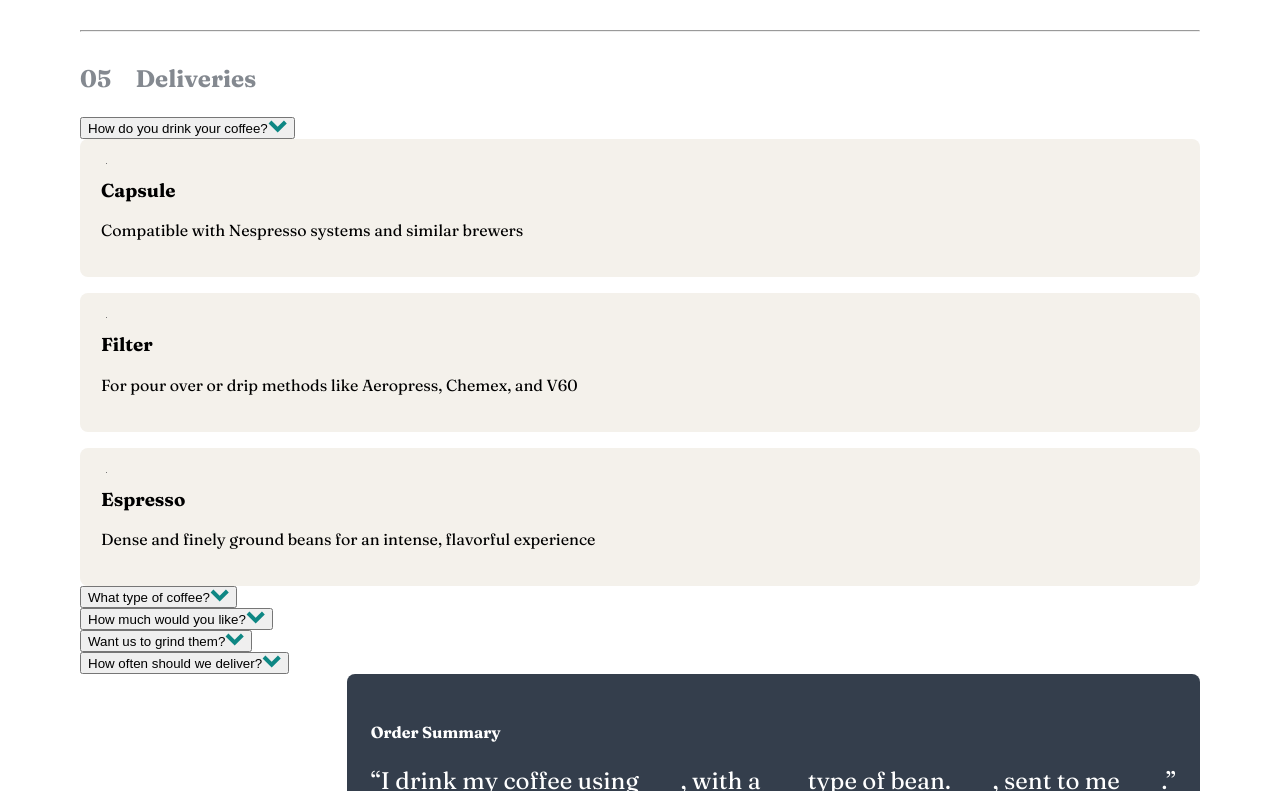
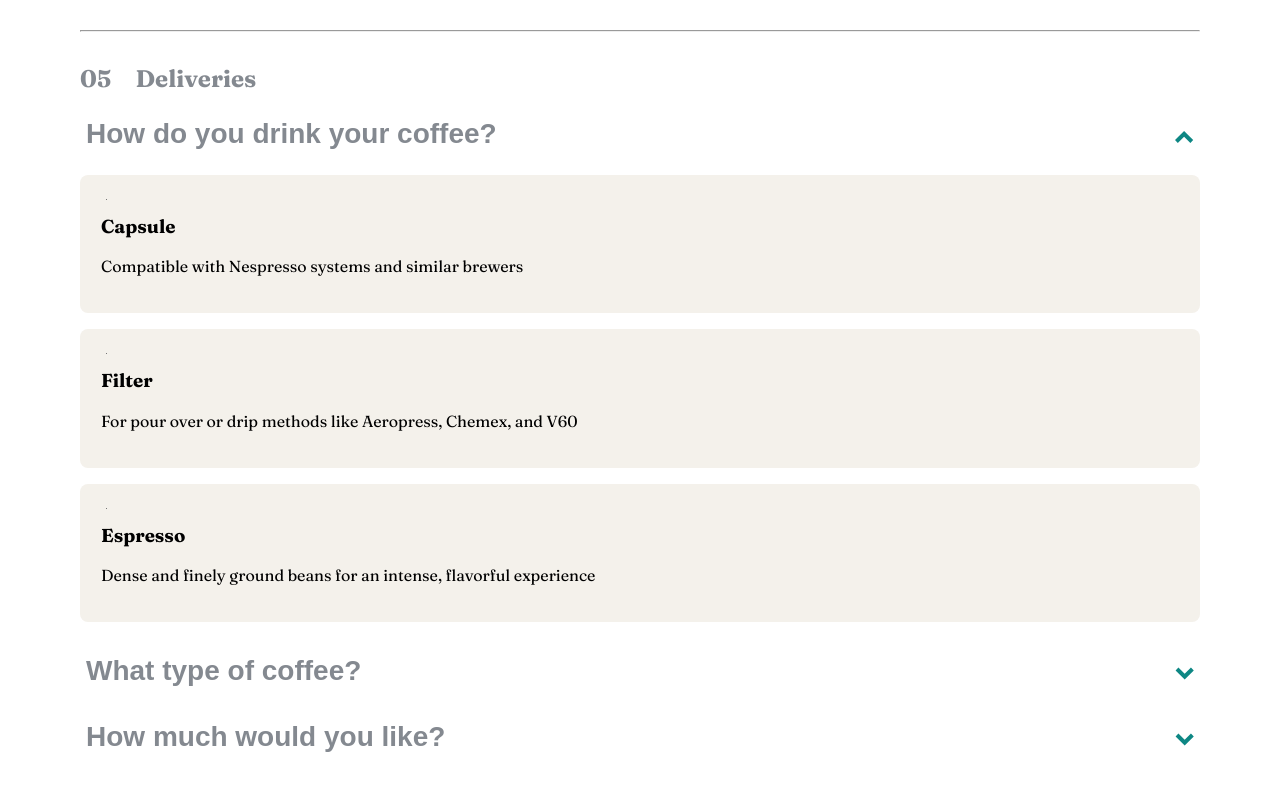
Before and after one commit to maha404/coffeeroasters-subscription-site, a React (Vite) app in the folder coffee-subscription-site/: page /subscribe in a window 1280 px wide. Shown: the part 1349-2140 px from the top of the page. Built offline with nearby package versions, Linux system fonts and the light colour scheme.

Commit message:
Add QuestionToggle component styles and update SubscribePage layout for enhanced user interaction

```diff
--- a/coffee-subscription-site/src/App.css
+++ b/coffee-subscription-site/src/App.css
@@ -857,3 +857,28 @@ header {
     flex-direction: column;
     gap: 16px;
 }
+
+.question-toggle {
+    display: flex;
+    flex-direction: column;
+    gap: 24px;
+    width: 100%;
+}
+
+.question-toggle-button {
+    background-color: transparent;
+    border: none;
+    color: var(--neutral-500);
+    font-size: 28px;
+    font-weight: bold;
+    display: flex;
+    text-align: left;
+    justify-content: space-between;
+    gap: 32px;
+}
+
+.question-list {
+    display: flex;
+    flex-direction: column;
+    gap: 32px;
+}
--- a/coffee-subscription-site/src/Components/QuestionToggle.tsx
+++ b/coffee-subscription-site/src/Components/QuestionToggle.tsx
@@ -1,5 +1,6 @@
 import type { ReactNode } from "react"
 import iconArrow from '../assets/plan/desktop/icon-arrow.svg'
+import iconArrowUp from '../assets/plan/desktop/icon-arrow-up.svg'
 
 interface Props {
     active?: boolean
@@ -29,7 +30,7 @@ export default function QuestionToggle({
                 onClick={onToggle}
             >
                 <span>{title}</span>
-                <span><img src={iconArrow} alt="Arrow icon"/></span>
+                <span> {active ? <img src={iconArrowUp} alt="Arrow icon"/> : <img src={iconArrow}/>}</span>
             </button>
             <div
                 id={panelId}
--- a/coffee-subscription-site/src/Pages/SubscribePage.tsx
+++ b/coffee-subscription-site/src/Pages/SubscribePage.tsx
@@ -54,6 +54,7 @@ export default function SubscribePage() {
             />
             <HowItWorksSection  howItWorksStyling="backgroundColor"/>
             <PreferencesList />
+            <div className="question-list">
             {subscriptionQuestions.map((question) => {
                 const panelId = `${question.id}-panel`
                 const buttonId = `${question.id}-button`
@@ -83,6 +84,7 @@ export default function SubscribePage() {
                     </QuestionToggle>
                 )
             })}
+            </div>
             <OrderSummarySection
                 drinkingPreference={selectedAnswers['drinking-preference'] || '___'}
                 coofeeType={selectedAnswers['coffee-type'] || '___'}
```
Also changed, not shown: coffee-subscription-site/src/assets/plan/desktop/icon-arrow-up.svg (added), coffee-subscription-site/src/assets/plan/desktop/icon-arrow.png (added).
